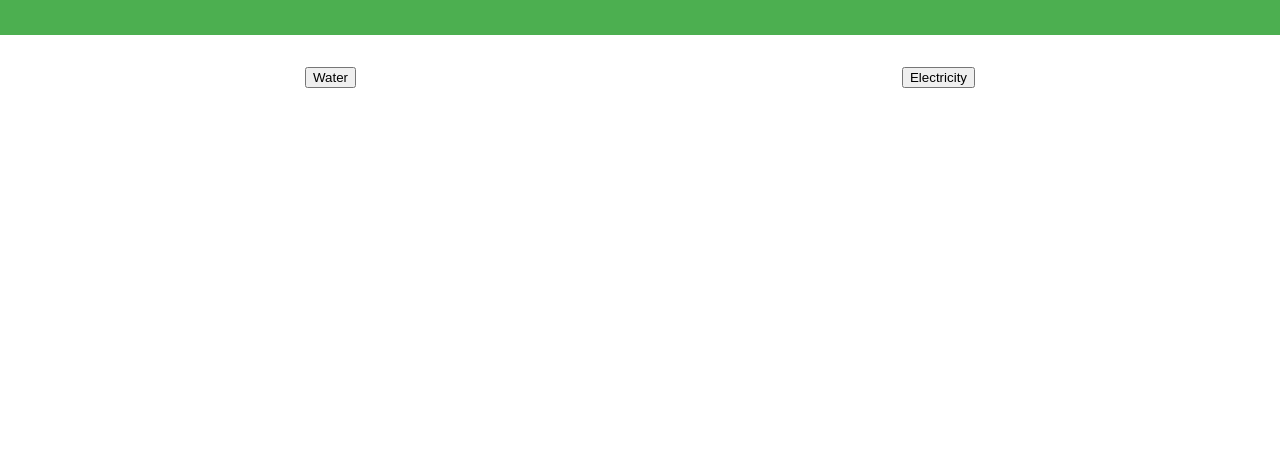
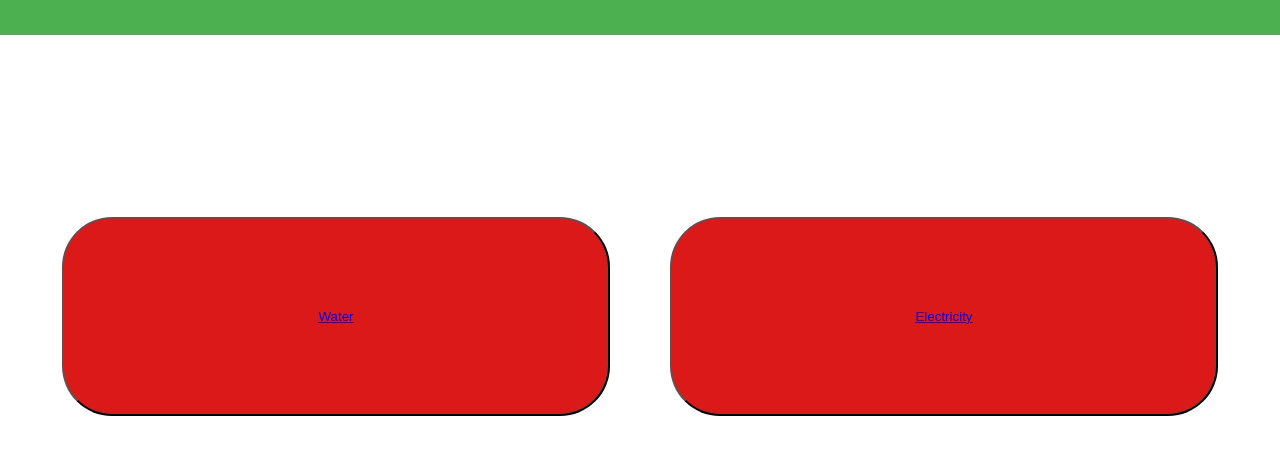
Before and after one commit to Gundurao09/Hactivators, a plain HTML site: page index.html in a window 1280 px wide. Shown: the part 77-532 px from the top of the page. Drawn offline with Linux system fonts and the light colour scheme.

Commit message:
update the index.html

```diff
--- a/index.html
+++ b/index.html
@@ -14,8 +14,8 @@
     </header>
 
     <main>
-        <button onclick="window.location.href='front-water.html'">Water</button>
-        <button onclick="window.location.href='front-electricity.html'">Electricity</button>
+        <button id="water"><a href="front.html">Water</a></button>
+        <button id="electricity"><a href="front.html">Electricity</a></button>
     </main>
 </body>
 
```
